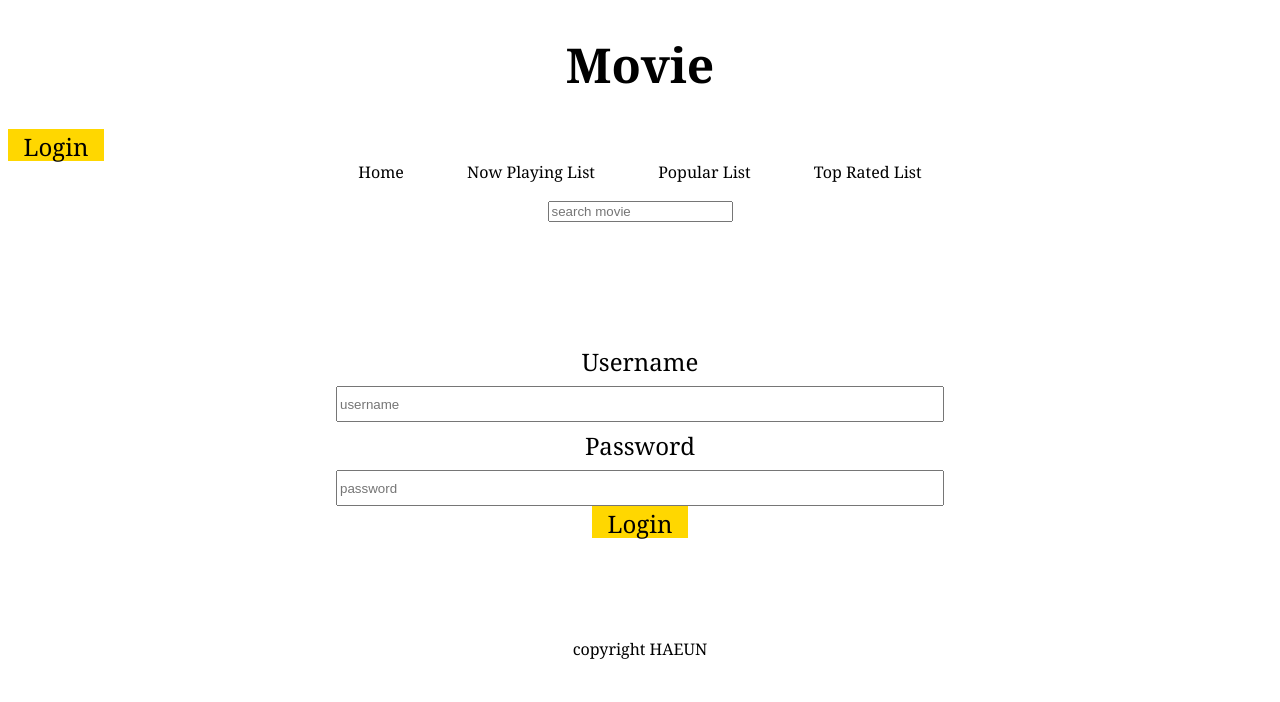
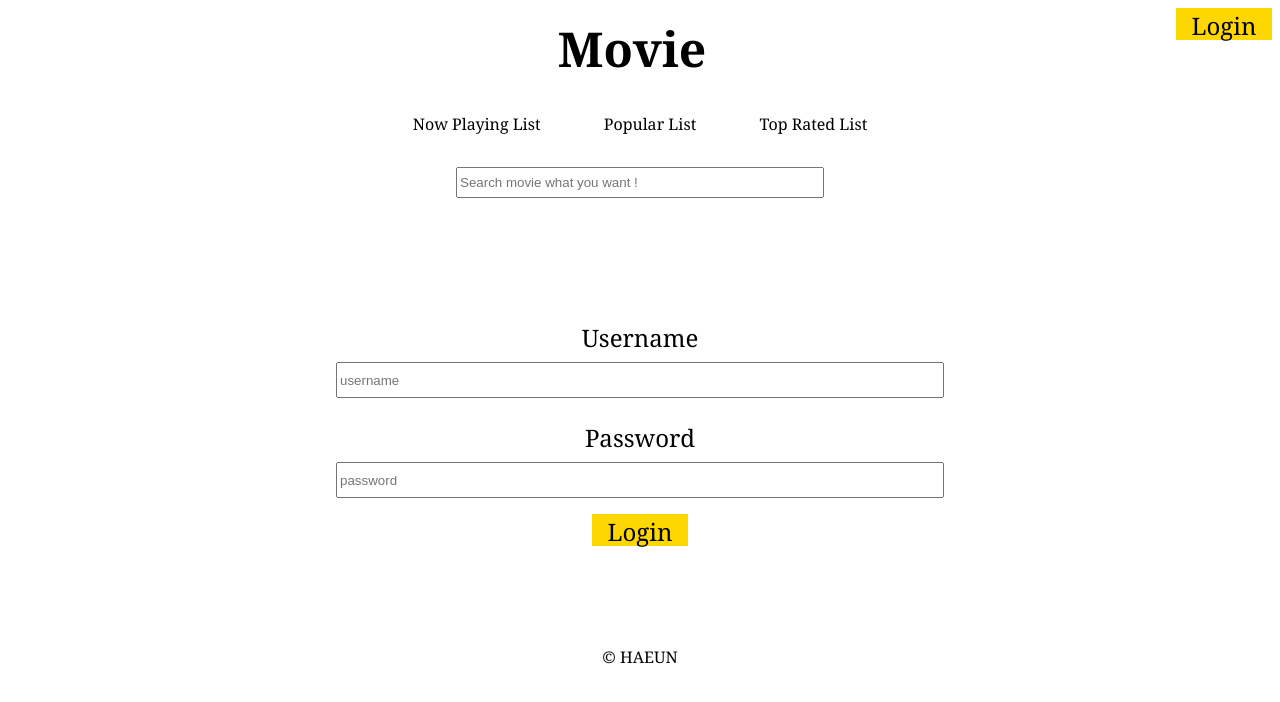
Before and after one commit to apricity2u/Movie-Website, a React (Vite) app in the folder my-app/: page /login in a window 1280 px wide. Shown: the top 702 px of the page. Built offline with nearby package versions, Linux system fonts and the light colour scheme; no server answers.

Commit message:
[style] change layout style

```diff
--- a/my-app/src/Components/HomeMovieCategory.jsx
+++ b/my-app/src/Components/HomeMovieCategory.jsx
@@ -27,7 +27,7 @@ export default function HomeMovieCategory({ children, path }) {
           </Link>
         </div>
       </div>
-      <ul className="flex-box justify-content-center">
+      <ul className="movie-category-style">
         {movies.slice(0, 5).map((movie) => {
           const { title, poster_path, id } = movie;
           return (
--- a/my-app/src/Components/MovieListContainer.jsx
+++ b/my-app/src/Components/MovieListContainer.jsx
@@ -17,7 +17,7 @@ export default function MovieListContainer({children}) {
   });
 
   return (
-    <div className='flex-box flex-wrap justify-content-center'>
+    <div className='movie-category-style flex-wrap'>
     {movies.map((movie) => {
       const { title, poster_path, id } = movie;
       return (
--- a/my-app/src/Components/MovieSimpleDetail.jsx
+++ b/my-app/src/Components/MovieSimpleDetail.jsx
@@ -8,8 +8,6 @@ export default function MovieSimpleDetail({ title, poster_path, id }) {
         <img
           src={`https://image.tmdb.org/t/p/w500/${poster_path}`}
           alt="영화포스터"
-          width="300"
-          height="450"
         />
         <h3 className="movie-title">{title}</h3>
       </Link>
--- a/my-app/src/Components/RootHeader.jsx
+++ b/my-app/src/Components/RootHeader.jsx
@@ -3,6 +3,7 @@ import { Link } from "react-router-dom";
 import RootHeaderNav from "./RootHeaderNav";
 import { useSelector } from "react-redux";
 import Button from "./Button";
+import RootHeaderSearch from "./RootHeaderSearch";
 
 export default function RootHeader() {
   const { isLoggedIn } = useSelector((state) => state.auth);
@@ -24,26 +25,23 @@ export default function RootHeader() {
 
   return (
     <header>
-      <h1 className="main-title">Movie</h1>
-      {!isLoggedIn && (
-        <Link to="/login">
-          <Button>Login</Button>
+      <div className="main-header">
+        <div></div>
+        <Link to="/">
+          <h1 className="main-title">Movie</h1>
         </Link>
-      )}
+        {isLoggedIn ? (
+          <Link to="/mypage">
+            <Button>MyPage</Button>
+          </Link>
+        ) : (
+          <Link to="/login">
+            <Button>Login</Button>
+          </Link>
+        )}
+      </div>
       <RootHeaderNav categories={categories}></RootHeaderNav>
-      <div className="text-center margin">
-        <input
-          type="text"
-          name="search"
-          id="search"
-          placeholder="search movie"
-        />
-      </div>
-      {isLoggedIn && (
-        <Link to="/mypage">
-          <Button>MyPage</Button>
-        </Link>
-      )}
+      <RootHeaderSearch></RootHeaderSearch>
     </header>
   );
 }
--- a/my-app/src/Components/RootHeaderNav.jsx
+++ b/my-app/src/Components/RootHeaderNav.jsx
@@ -4,10 +4,7 @@ import { Link } from "react-router-dom";
 export default function RootHeaderNav({ categories }) {
   return (
     <nav>
-      <ul className="flex-box justify-content-center">
-        <li key="Home" className="text-center">
-          <Link to="/">Home</Link>
-        </li>
+      <ul className="main-nav">
         {categories.map((category) => {
           const { path, title } = category;
 
--- /dev/null
+++ b/my-app/src/Components/RootHeaderSearch.jsx
@@ -0,0 +1,15 @@
+import React from "react";
+
+export default function RootHeaderSearch() {
+  return (
+    <div className="movie-search-bar">
+      <input
+        type="text"
+        name="search"
+        id="search"
+        placeholder="Search movie what you want !"
+        className="movie-search-style"
+      />
+    </div>
+  );
+}
--- a/my-app/src/RootLayout.jsx
+++ b/my-app/src/RootLayout.jsx
@@ -7,7 +7,7 @@ export default function RootLayout() {
     <>
       <RootHeader></RootHeader>
       <Outlet></Outlet>
-      <footer className="text-center">copyright HAEUN</footer>
+      <footer className="text-center margin">© HAEUN</footer>
     </>
   );
 }
--- a/my-app/src/index.css
+++ b/my-app/src/index.css
@@ -23,10 +23,39 @@ ul {
   font-family: Georgia, "Times New Roman", Times, serif;
 }
 
+.main-header {
+  display: flex;
+  justify-content: space-between;
+}
+
+.main-header > div {
+  width: 80px;
+}
+
 .main-title {
   font-size: 3rem;
   font-family: Georgia, "Times New Roman", Times, serif;
   text-align: center;
+  margin-top: 0.5rem;
+}
+
+.main-nav {
+  display: flex;
+  gap: 5%;
+  text-align: center;
+  justify-content: center;
+}
+
+.movie-search-bar {
+  display: flex;
+  justify-content: center;
+  margin: 2rem;
+}
+
+.movie-search-style {
+  display: block;
+  width: 30%;
+  height: 25px;
 }
 
 .sub-title-box {
@@ -42,8 +71,45 @@ ul {
   font-size: 2rem;
 }
 
+.movie-category-style {
+  display: flex;
+  gap: 5%;
+  text-align: center;
+  justify-content: "center";
+}
+
 .movie-simple-detail {
   width: 300px;
+}
+
+.movie-simple-detail img {
+  width: 300px;
+  height: 450px;
+}
+
+.movie-detail-box {
+  display: flex;
+  box-sizing: border-box;
+  padding: 1rem;
+  margin: 1rem;
+  border: solid 1px lightgray;
+}
+
+.movie-detail-box > img {
+  width: 300px;
+  height: 450px;
+}
+
+.movie-detail {
+  display: flex;
+  flex-direction: column;
+  box-sizing: border-box;
+  margin: 1rem;
+  padding: 1rem;
+}
+
+.movie-detail > h4 {
+  margin: 0.5rem 0;
 }
 
 .flex {
@@ -61,7 +127,7 @@ ul {
 }
 
 .text-center {
-  font-family: Georgia, 'Times New Roman', Times, serif;
+  font-family: Georgia, "Times New Roman", Times, serif;
   text-align: center;
 }
 
@@ -77,9 +143,25 @@ ul {
   font-family: Georgia, "Times New Roman", Times, serif;
 }
 
+.form-style > input {
+  margin-bottom: 1rem;
+}
+
 form > input {
   height: 30px;
   width: 600px;
+}
+
+.review-box {
+  box-sizing: border-box;
+  padding: 1rem;
+}
+
+.review-style {
+  box-sizing: border-box;
+  border: solid 1px lightgray;
+  margin: 1rem;
+  padding: 1rem;
 }
 
 .margin {
--- a/my-app/src/pages/MovieDetail.jsx
+++ b/my-app/src/pages/MovieDetail.jsx
@@ -7,6 +7,7 @@ import {
 } from "../store/slices/likedMovieSlice";
 import { useDispatch } from "react-redux";
 import { useSelector } from "react-redux";
+import MovieSimpleDetail from "../Components/MovieSimpleDetail";
 
 export default function MovieDetail() {
   const [movieDetail, setMovieDetail] = useState({});
@@ -46,48 +47,56 @@ export default function MovieDetail() {
 
   function myMovieStatus() {
     if (!isLoggedIn) {
+      alert('로그인 후 사용 가능합니다.')
       navigate("/login");
     }
 
     setIsLiked(!isLiked);
   }
 
-  const { title, poster_path, overview } = movieDetail;
+  const { title, poster_path, overview, release_date, runtime } = movieDetail;
 
   return (
     <>
-      <h2 className="sub-title margin">MovieDetail</h2>
+      <h2 className="sub-title margin text-center">MovieDetail</h2>
       <div>
+        <div className="movie-detail-box">
           <img
             src={`https://image.tmdb.org/t/p/w500/${poster_path}`}
-          alt="사진 불러오는 중"
-          width="300px"
-          height="400px"
+            alt="영화포스터"
           />
-          <h3>{title}</h3>
+          <div>
+            <div className="movie-detail">
+              <h3 className="movie-title">{title}</h3>
+              <h4>Released Date: {`${release_date}`}</h4>
+              <h4>Runing Time: {`${runtime}min`}</h4>
+              <h4>Overview</h4>
+              <p>{overview}</p>
               <button
                 onClick={myMovieStatus}
                 ref={buttonRef}
                 className="button-style"
               >
-            찜
+                ♡
               </button>
-        <div>
-          <h4>줄거리</h4>
-          <p>{overview}</p>
+            </div>
+          </div>
         </div>
         <div>
-          <h4>후기</h4>
+          <h4 className="text-center">Review</h4>
+          <ul>
             {movieReviews.map((review) => {
               const { author, content } = review;
 
               return (
-              <div key={content}>
-                <div>Reviewer: {author}</div>
-                <p>{content}</p>;
-              </div>
+                <li key={content} className="review-style">
+                  <h5>Reviewer: {author}</h5>
+                  <hr />
+                  <p>{content}</p>
+                </li>
               );
             })}
+          </ul>
         </div>
       </div>
     </>
--- a/my-app/src/pages/Mypage.jsx
+++ b/my-app/src/pages/Mypage.jsx
@@ -4,7 +4,6 @@ import { useSelector } from "react-redux";
 import { useDispatch } from "react-redux";
 import { logout } from "../store/slices/authSlice";
 import { useNavigate } from "react-router-dom";
-import Button from "../Components/Button";
 
 export default function Mypage() {
   const likedMovies = useSelector((state) => state.likedMovies);
@@ -22,7 +21,7 @@ export default function Mypage() {
   return (
     <>
       <h2 className="sub-title margin">Mypage</h2>
-      <h3 className="font-size-bigger">찜한 영화</h3>
+      <h3 className="font-size-bigger">My Movie</h3>
       <div className="flex-box">
         {likedMoviesList.map((likedMovie) => {
           const { title, poster_path, id } = likedMovie;
```
Lines whose indentation alone changed are shown as unchanged.
